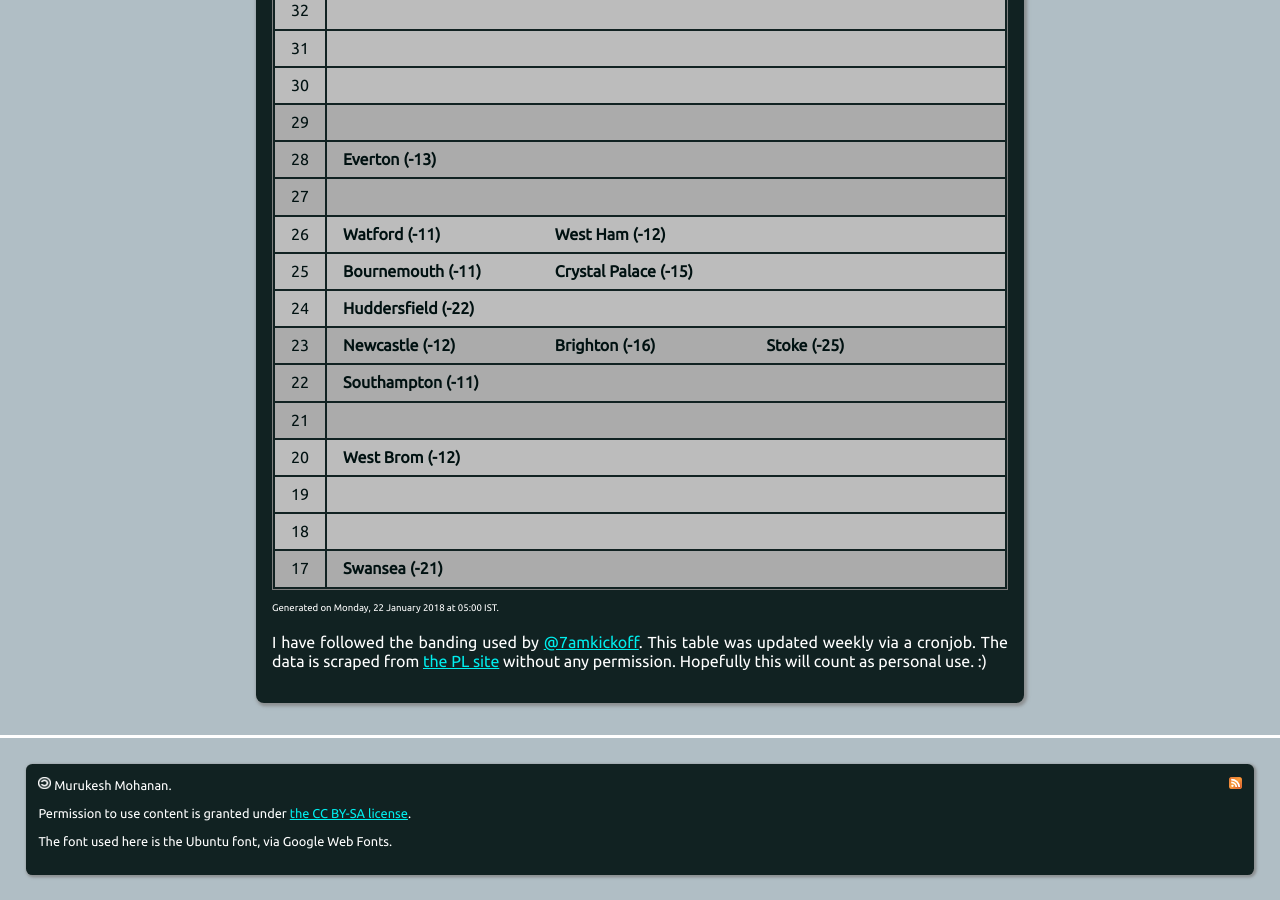
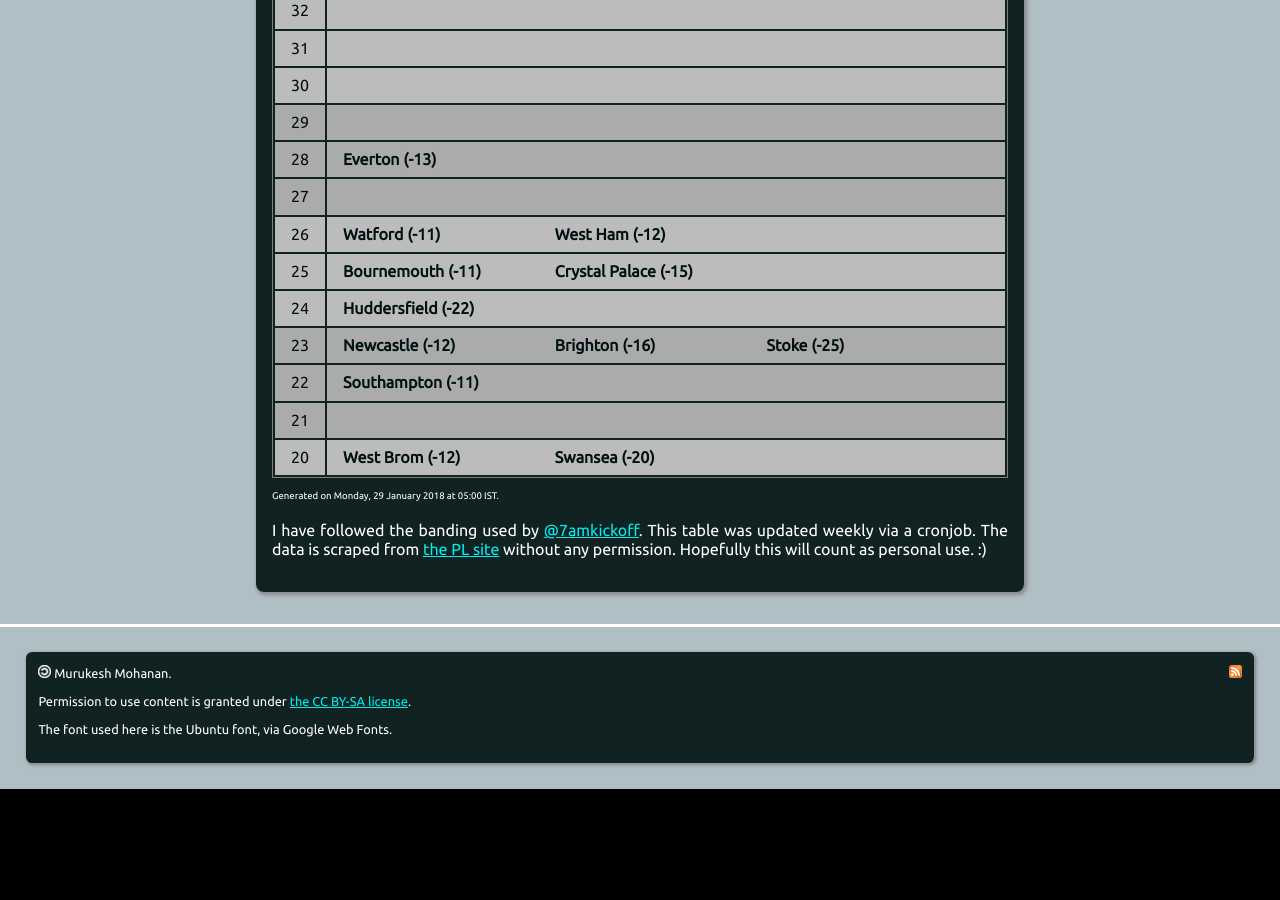
Before and after one commit to muru/muru.github.io, a Jekyll site: the page built from resources.md, in a window 1280 px wide and 900 px high, scrolled down 2878 px. Built offline with Jekyll 4.4.1, drawn with Linux system fonts in a browser that asks for light colours; after the commit the page ends 3667 px from its top, so only the background shows below that; some of the changed text lies outside the part shown.

Commit message:
updated cann-table: Mon 29 Jan 05:02:25 IST 2018

```diff
--- a/cann-table.html
+++ b/cann-table.html
@@ -96,7 +96,7 @@
 	<tr class="cann-row-1">
 		<td class="cann-point"> 47 </td>
 		<td class="cann-clubs">
-			<span class="club-name"> Liverpool (26) </span>
+			<span class="club-name"> Liverpool (25) </span>
 		</td>
  	</tr>
 	<tr class="cann-row-1">
@@ -247,23 +247,8 @@
 		<td class="cann-point"> 20 </td>
 		<td class="cann-clubs">
 			<span class="club-name"> West Brom (-12) </span>
-		</td>
- 	</tr>
-	<tr class="cann-row-2">
-		<td class="cann-point"> 19 </td>
-		<td class="cann-clubs">
-		</td>
- 	</tr>
-	<tr class="cann-row-2">
-		<td class="cann-point"> 18 </td>
-		<td class="cann-clubs">
-		</td>
- 	</tr>
-	<tr class="cann-row-1">
-		<td class="cann-point"> 17 </td>
-		<td class="cann-clubs">
-			<span class="club-name"> Swansea (-21) </span>
+			<span class="club-name"> Swansea (-20) </span>
 		</td>
  	</tr>
 </table>
-<span id="cann-gen-note"> Generated on  Monday, 22 January 2018 at 05:00 IST. </span>
+<span id="cann-gen-note"> Generated on  Monday, 29 January 2018 at 05:00 IST. </span>
```
